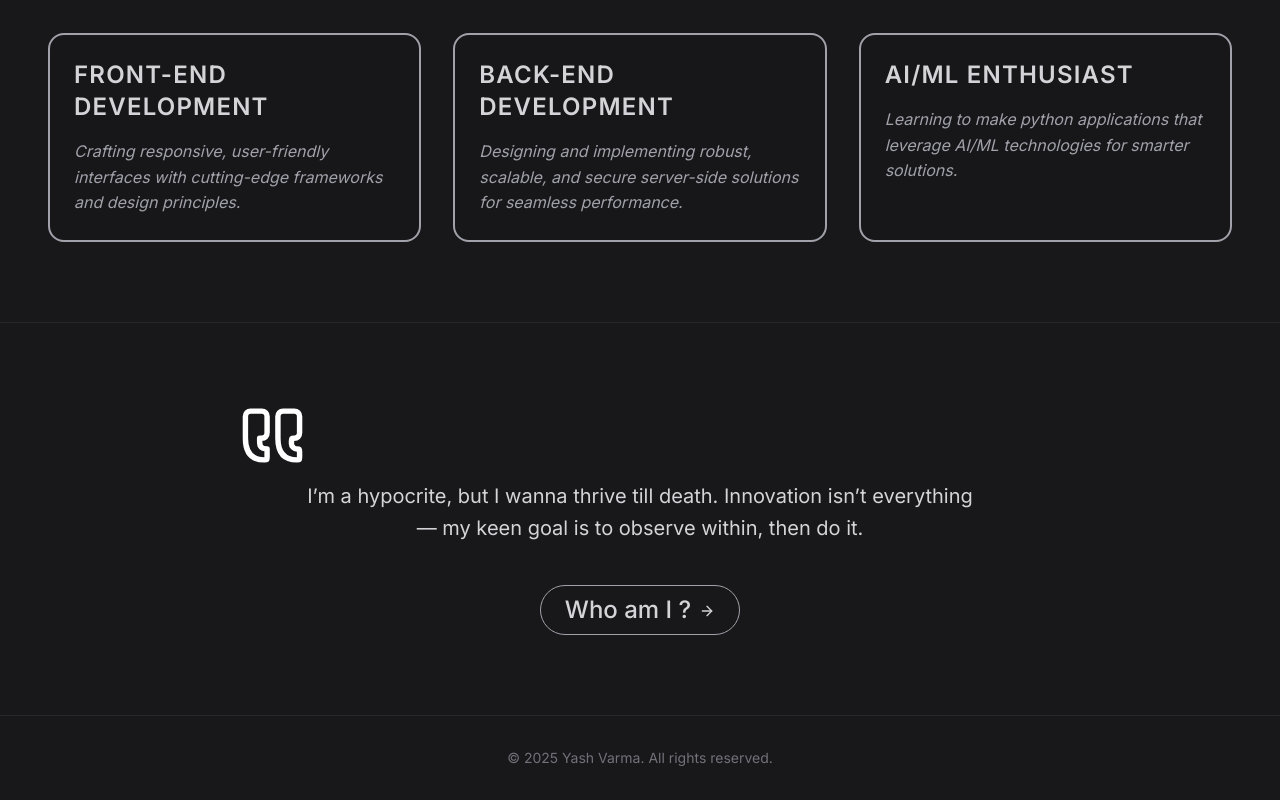
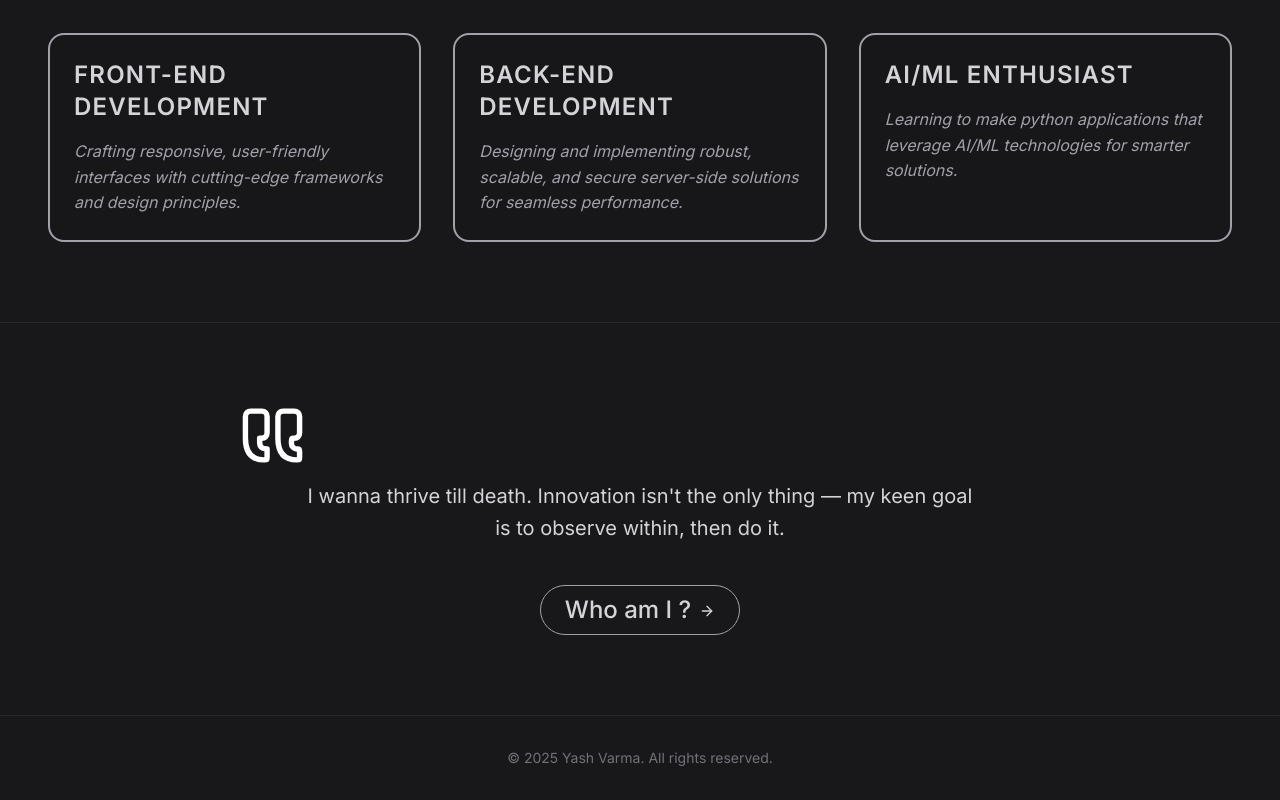
Before and after one commit to Yash2204V/portfolio, a React (Vite) app: page / in a window 1280 px wide. Shown: the part 912-1712 px from the top of the page. Built offline with nearby package versions, Linux system fonts and the light colour scheme.

Commit message:
feat: some changes

```diff
--- a/src/pages/Home.tsx
+++ b/src/pages/Home.tsx
@@ -198,7 +198,7 @@ const Home = () => {
             className="flex flex-col justify-start w-full" >
             <Quote size={65} className='-scale-x-100' />
             <p className="text-xl text-zinc-300 leading-relaxed max-w-2xl mx-auto mb-10 mt-3">
-              I’m a hypocrite, but I wanna thrive till death. Innovation isn’t everything — my keen goal is to observe within, then do it.
+              I wanna thrive till death. Innovation isn't the only thing — my keen goal is to observe within, then do it.
             </p>
           </motion.div>
             <div className="flex justify-center">
```
